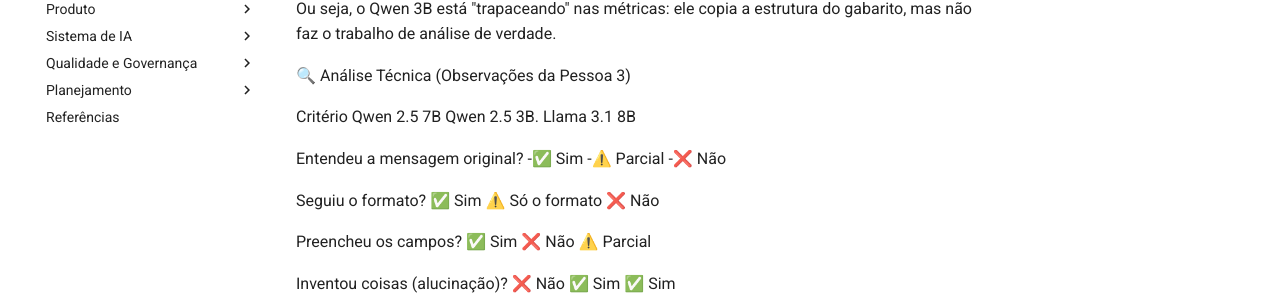
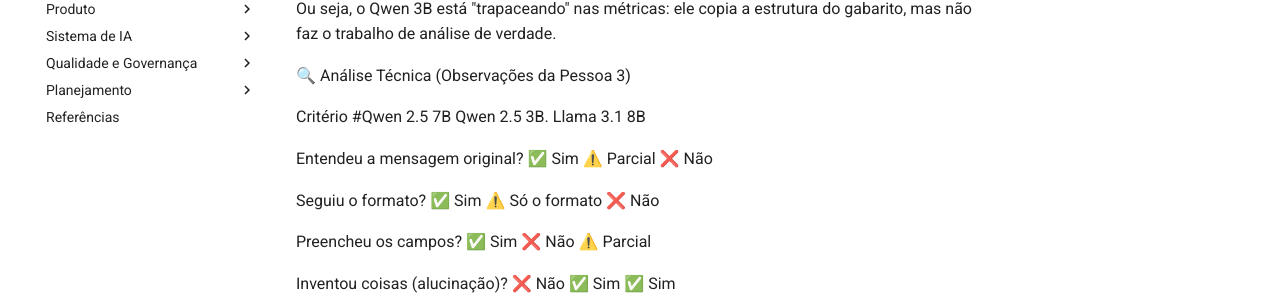
Before and after one commit to Challenge-1-Residencia-IA/Documentacao, an MkDocs documentation site: the page built from docs/Sprint2/Comparacao-Modelos.md, in a window 1280 px wide and 900 px high, scrolled down 1106 px. Shown: the part 153-453 px from the top of the window. Built offline with MkDocs 1.6.1 and Material for MkDocs 9.7.7, drawn with Linux system fonts in a browser that asks for light colours; comment, search, counter and statistics services are not loaded.

```diff
--- a/docs/Sprint2/Comparacao-Modelos.md
+++ b/docs/Sprint2/Comparacao-Modelos.md
@@ -50,9 +50,9 @@ Ou seja, o Qwen 3B está "trapaceando" nas métricas: ele copia a estrutura do g
 
 🔍 Análise Técnica (Observações da Pessoa 3)
 
-Critério	                   Qwen 2.5 7B	Qwen 2.5 3B. 	Llama 3.1 8B
+Critério	                   #Qwen 2.5 7B	Qwen 2.5 3B. 	Llama 3.1 8B
 
-Entendeu a mensagem original?	-✅ Sim	   -⚠️ Parcial	      -❌ Não
+Entendeu a mensagem original?	✅ Sim	   ⚠️ Parcial	      ❌ Não
 
 Seguiu o formato?           	✅ Sim	   ⚠️ Só o formato	❌ Não
 
```
